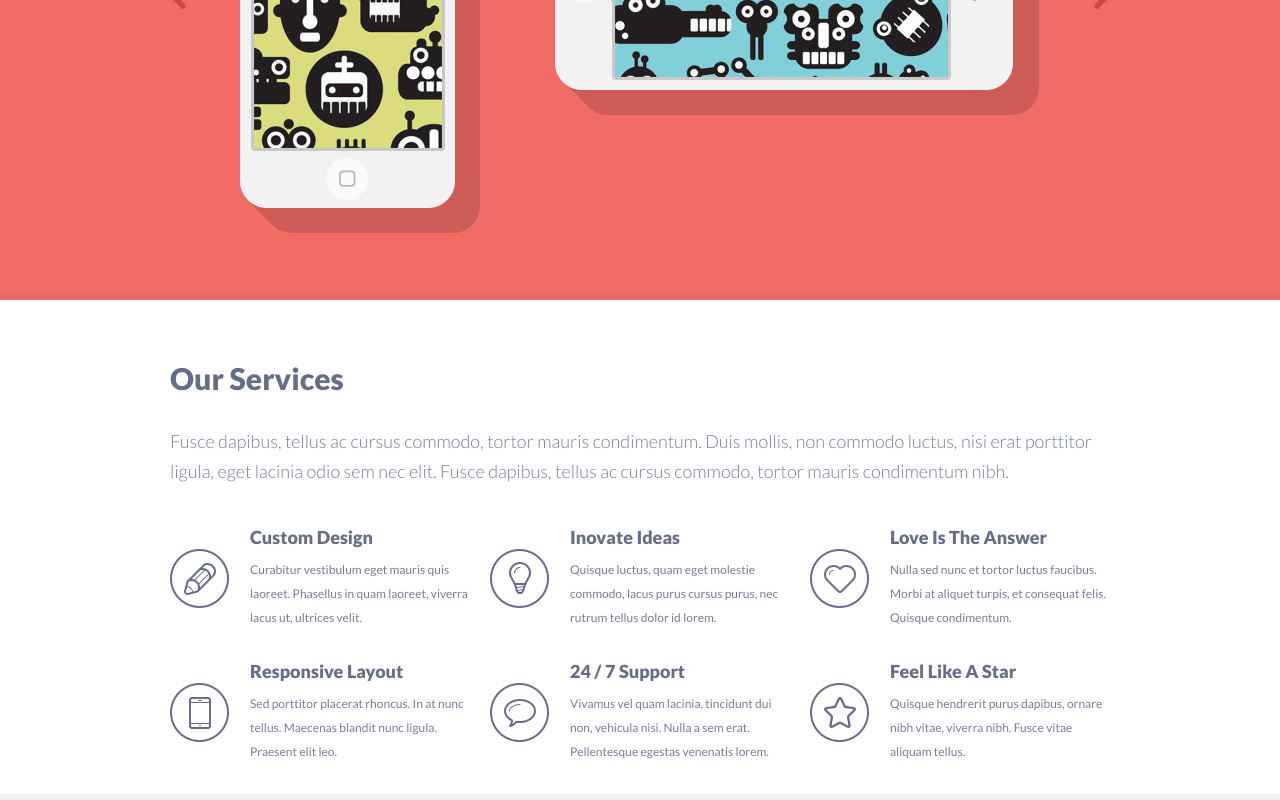
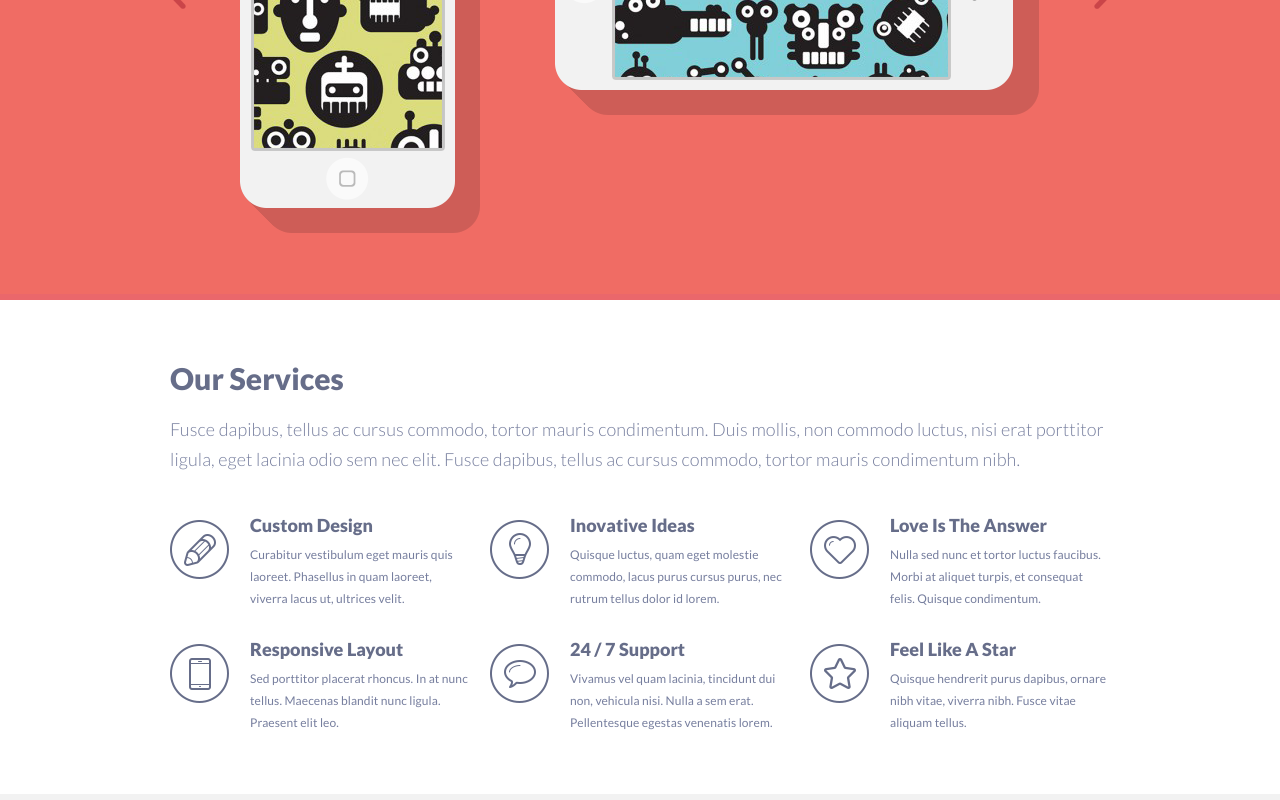
Before and after one commit to burik84/singolo, a website: page index1.html in a window 1280 px wide. Shown: the part 395-1195 px from the top of the page. Drawn offline with Linux system fonts and the light colour scheme.

Commit message:
fix: services for pixel

```diff
--- a/index1.html
+++ b/index1.html
@@ -47,7 +47,7 @@
                 </div>
 
                 <div class="item item-2">
-                    <h3 class="item__head">Inovate ideas</h3>
+                    <h3 class="item__head">Inovative ideas</h3>
                     <p class="item__lead">Quisque luctus, quam eget molestie commodo, lacus purus cursus purus, nec rutrum tellus dolor id lorem.</p>
                 </div>
 
--- a/singolo1.css
+++ b/singolo1.css
@@ -75,6 +75,7 @@ h2 {
 
 h3 {
     font-size: 18px;
+    line-height: 1;
 }
 
 p {
@@ -90,8 +91,8 @@ p {
     max-width: 1020px;
     width: 100%;
     margin: 0 auto;
+    padding-right: 40px;
     padding-left: 40px;
-    padding-right: 40px;
     flex-direction: row;
     align-items: center;
     justify-content: space-between;
@@ -176,8 +177,6 @@ p {
     position: relative;
     display: flex;
     width: inherit;
-    height: inherit;
-    overflow: hidden;
     flex-direction: row;
 }
 
@@ -240,32 +239,37 @@ p {
 }
 
 .lead {
-    margin-top: 30px;
+    margin-top: 18px;
     font-family: 'Lato Light', sans-serif;
     font-size: 18px;
     line-height: 30px;
+    letter-spacing: 0.1px;
 }
 
 .items {
     display: flex;
-    margin-top: 40px;
+    margin-top: 42px;
     flex-direction: row;
     flex-wrap: wrap;
 }
 
 .item {
     width: 300px;
-    margin: 0 10px 30px;
+    margin: 0 10px 28px;
     background-repeat: no-repeat;
-    background-position: left;
+    background-position: 0 4px;
 }
 
-.item:first-of-type, .item:nth-last-of-type(3) {
+.item:first-of-type, .item:nth-of-type(4n) {
     margin-left: 0;
 }
 
-.item:last-of-type, .item:nth-of-type(3) {
+.item:nth-of-type(3n) {
     margin-right: 0;
+}
+
+.item:nth-of-type(n+4) {
+    margin-top: 2px;
 }
 
 .item__head, .item__lead {
@@ -275,7 +279,8 @@ p {
 .item__lead {
     margin-top: 10px;
     font-size: 12px;
-    line-height: 2;
+    line-height: 22px;
+    letter-spacing: 0.1px
 }
 
 .item-1 {
```
